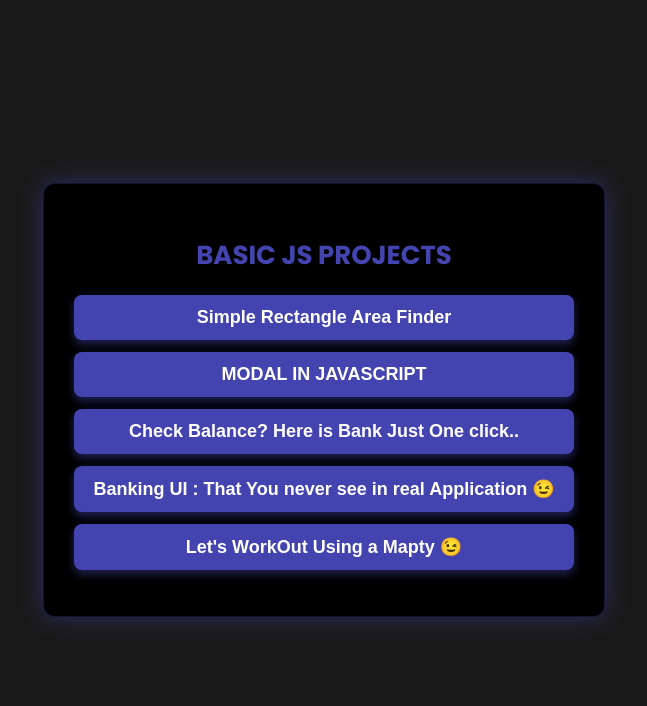
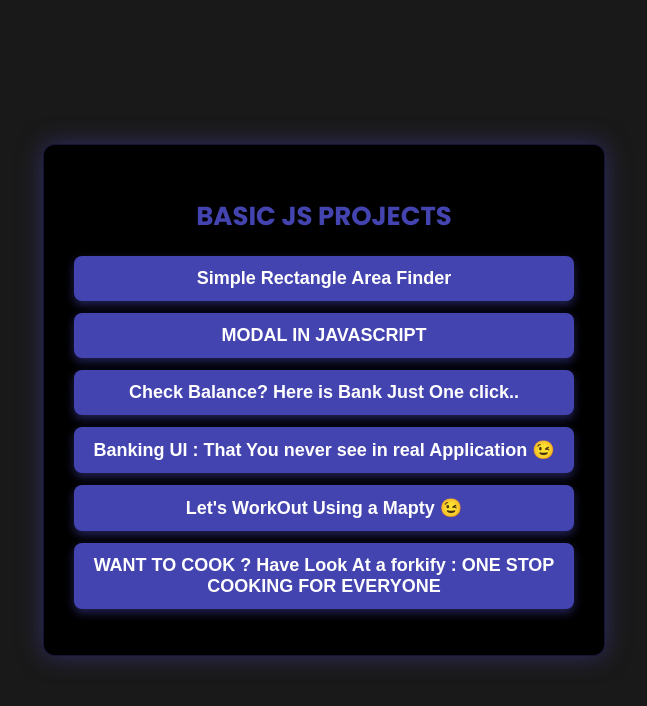
Before and after one commit to AIkavya/Journey_JS, a plain HTML site: page index.html in a window 1280 px wide. Shown: the whole page, without its empty margins (316-963 px from the left). Drawn offline with Linux system fonts and the light colour scheme; a web font is replaced by a local one.

Commit message:
Update index.html

```diff
--- a/index.html
+++ b/index.html
@@ -107,6 +107,10 @@
             <li>
                 <a href="Mapty Project/">Let's WorkOut Using a Mapty 😉</a>
             </li>
+             <li>
+                <a href="https://kavya-forkify.netlify.app/">WANT TO COOK ? Have Look At a forkify : ONE STOP COOKING FOR EVERYONE</a>
+            </li>
+
         </ul>
     </div>
 
```
